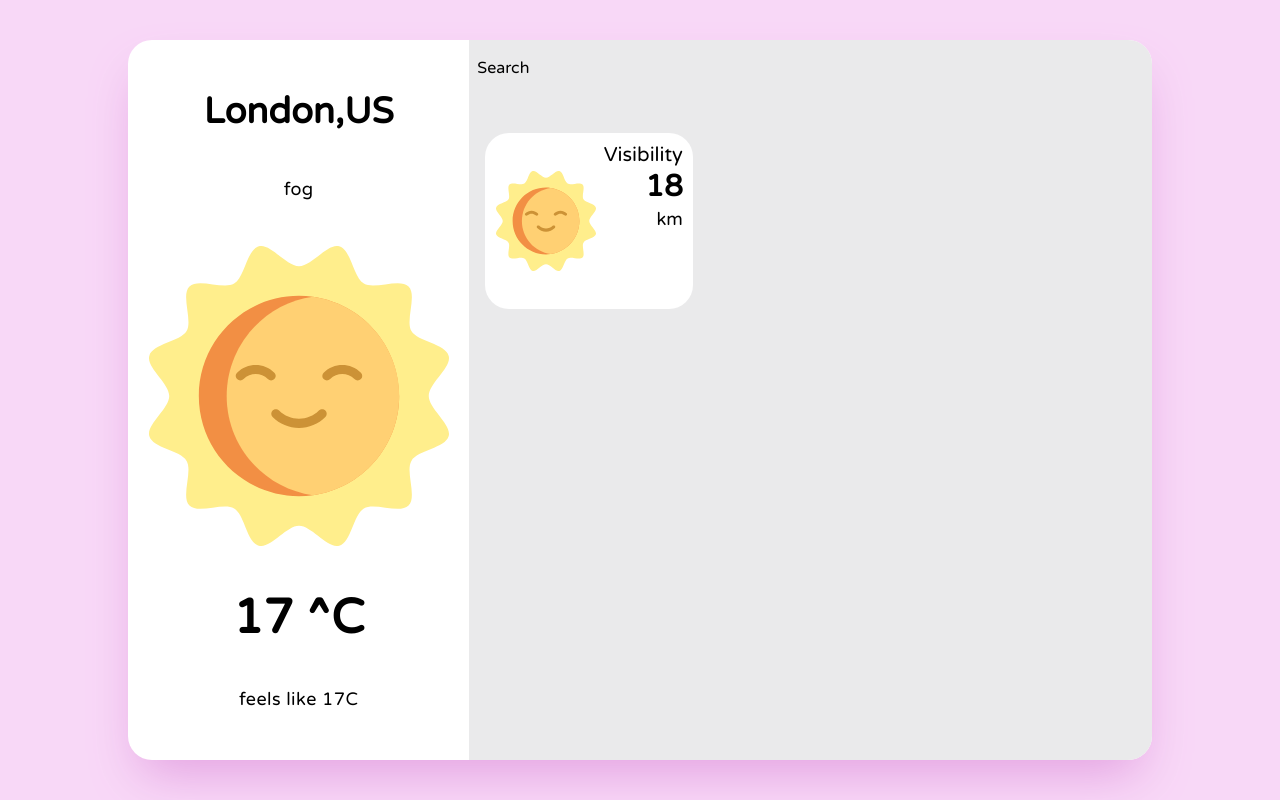
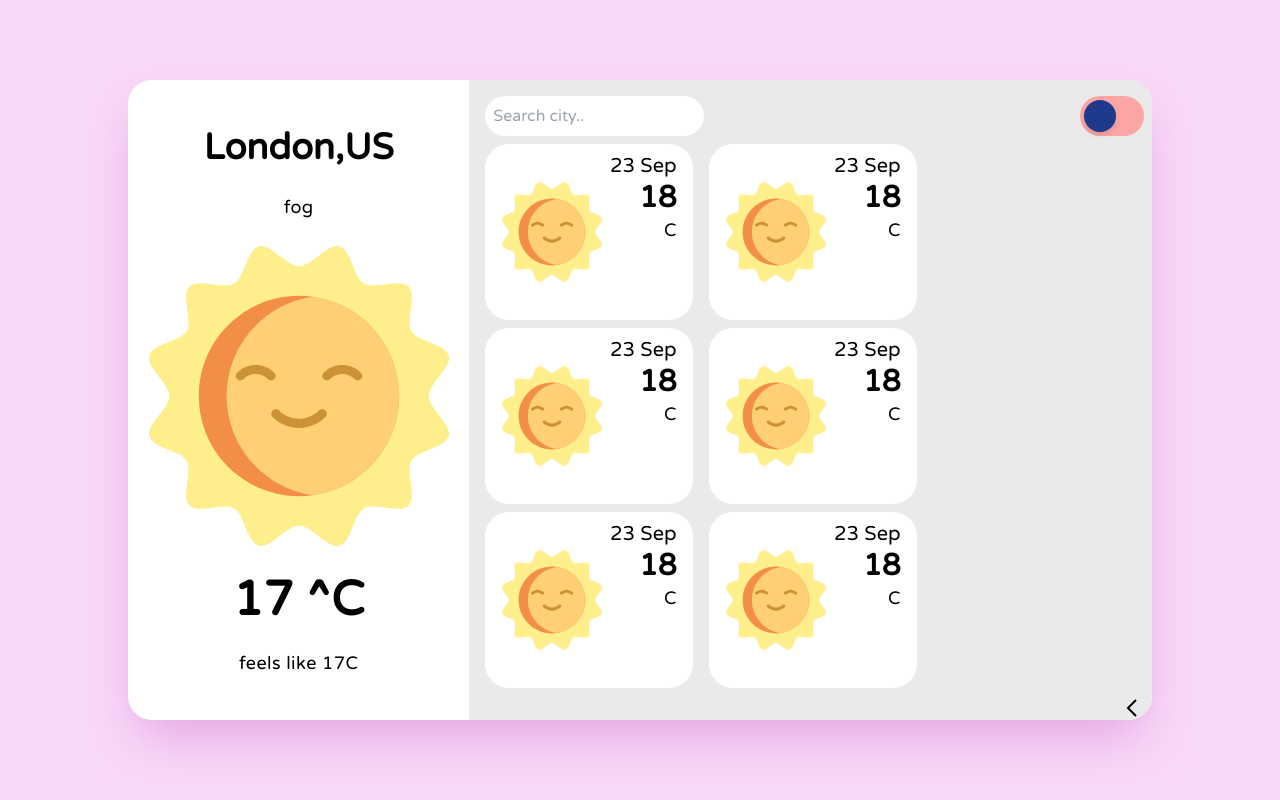
Before and after one commit to Manya67/weatherApp, a React (Vite) app: page / in a window 1280 px wide. Built offline with nearby package versions, Linux system fonts and the light colour scheme.

Commit message:
components division

```diff
--- a/src/App.tsx
+++ b/src/App.tsx
@@ -1,35 +1,24 @@
+import CurrDetails from "./components/CurrDetails";
+import CurrTemp from "./components/CurrTemp";
+import Search from "./components/Search";
+
 function App() {
   return (
-    <div className="bg-[#F8D8F7] h-screen flex justify-center items-center">
-      <div className="h-[90%] w-[80%] bg-white shadow-2xl shadow-[#e3a1e1] rounded-3xl flex items-center justify-center overflow-hidden">
-        <div className="h-[90%] w-1/3 py-4 px-2 flex flex-col overflow-x-hidden justify-between items-center">
-          <h1 className="text-4xl font-semibold">London,US</h1>
-          <p className="text-lg leading-none tracking-wide">fog</p>
-          <img
-            width="300px"
-            height="300px"
-            src={`/01d.svg`}
-            alt="weatherIcon"
-          />
-          <h1 className="text-5xl font-semibold">17 ^C</h1>
-          <p className="text-lg leading-none tracking-wide">feels like 17C</p>
-        </div>
-        <div className="h-full w-2/3 py-4 px-2 bg-[#EAEAEB] flex flex-col justify-start items-center">
-          <div className="h-[10%] w-full">Search</div>
-          <div className="h-[90%] w-full flex justify-start items-start flex-wrap py-2 px-2 gap-x-3">
-            <div className="h-44 w-52 rounded-3xl py-2 px-2 bg-white flex justify-center items-center gap-2">
-              <img
-                width="100px"
-                height="100px"
-                src={`/01d.svg`}
-                alt="weatherIcon"
-              />
-              <div className="h-full flex flex-col items-end justify-start">
-                <h3 className="text-xl font-medium">Visibility</h3>
-                <h4 className="text-3xl font-semibold">18</h4>
-                <p className="text-lg font-normal">km</p>
-              </div>
-            </div>
+    <div className="bg-[#F8D8F7] h-screen flex justify-center items-center gap-4">
+      <div className="h-[80%] w-[80%] bg-white shadow-2xl shadow-[#e3a1e1] rounded-3xl flex items-center justify-center overflow-hidden">
+        <CurrTemp />
+        <div className="h-full w-2/3 py-4 px-2 bg-[#EAEAEB] flex flex-col justify-between items-center">
+          <Search />
+          <CurrDetails />
+          <div className="flex justify-end items-end w-full">
+            <button>
+              {/* <svg xmlns="http://www.w3.org/2000/svg" width="24" height="24">
+                <path d="M7.293 4.707 14.586 12l-7.293 7.293 1.414 1.414L17.414 12 8.707 3.293 7.293 4.707z" />
+              </svg> */}
+              <svg xmlns="http://www.w3.org/2000/svg" width="24" height="24">
+                <path d="M15.293 3.293 6.586 12l8.707 8.707 1.414-1.414L9.414 12l7.293-7.293-1.414-1.414z" />
+              </svg>
+            </button>
           </div>
         </div>
       </div>
--- /dev/null
+++ b/src/components/Card.tsx
@@ -0,0 +1,20 @@
+const Card = () => {
+  return (
+    <div className="h-44 w-52 rounded-3xl py-2 px-2 bg-white flex justify-center items-center gap-2">
+      {/* <img width="100px" height="100px" src={`/01d.svg`} alt="weatherIcon" />
+      <div className="h-full flex flex-col items-end justify-start">
+        <h3 className="text-xl font-medium">Visibility</h3>
+        <h4 className="text-3xl font-semibold">18</h4>
+        <p className="text-lg font-normal">km</p>
+      </div> */}
+      <img width="100px" height="100px" src={`/01d.svg`} alt="weatherIcon" />
+      <div className="h-full flex flex-col items-end justify-start">
+        <h3 className="text-xl font-medium">23 Sep</h3>
+        <h4 className="text-3xl font-semibold">18</h4>
+        <p className="text-lg font-normal">C</p>
+      </div>
+    </div>
+  );
+};
+
+export default Card;
--- /dev/null
+++ b/src/components/CurrDetails.tsx
@@ -0,0 +1,16 @@
+import Card from "./Card";
+
+const CurrDetails = () => {
+  return (
+    <div className="w-full flex justify-start items-start flex-wrap py-2 px-2 gap-x-4 gap-y-2">
+      <Card />
+      <Card />
+      <Card />
+      <Card />
+      <Card />
+      <Card />
+    </div>
+  );
+};
+
+export default CurrDetails;
--- /dev/null
+++ b/src/components/CurrTemp.tsx
@@ -0,0 +1,13 @@
+const CurrTemp = () => {
+  return (
+    <div className="h-[90%] w-1/3 py-4 px-2 flex flex-col overflow-x-hidden justify-between items-center">
+      <h1 className="text-4xl font-semibold">London,US</h1>
+      <p className="text-lg leading-none tracking-wide">fog</p>
+      <img width="300px" height="300px" src={`/01d.svg`} alt="weatherIcon" />
+      <h1 className="text-5xl font-semibold">17 ^C</h1>
+      <p className="text-lg leading-none tracking-wide">feels like 17C</p>
+    </div>
+  );
+};
+
+export default CurrTemp;
--- /dev/null
+++ b/src/components/Search.tsx
@@ -0,0 +1,24 @@
+const Search = () => {
+  return (
+    <div className="h-[10%] w-full flex justify-between items-center px-2">
+      <input
+        type="search"
+        className="py-2 px-2 rounded-3xl outline-none"
+        placeholder="Search city.."
+      />
+      <div className="w-[25%] flex h-full justify-end items-center px-2">
+        <label className="flex cursor-pointer select-none w-16 h-full items-center">
+          <div className="relative">
+            <input
+              type="checkbox"
+              className="peer absolute left-1/2 -translate-x-1/2 w-full h-full appearance-none rounded-md"
+            />
+            <span className="w-16 h-10 flex items-center flex-shrink-0 ml-4 p-1 bg-red-300 rounded-full duration-300 ease-in-out peer-checked:bg-green-400 after:w-8 after:h-8 after:bg-blue-900 after:rounded-full after:shadow-md after:duration-300 peer-checked:after:translate-x-6 after:content-center"></span>
+          </div>
+        </label>
+      </div>
+    </div>
+  );
+};
+
+export default Search;
--- /dev/null
+++ b/src/components/Switcher.tsx
@@ -0,0 +1,60 @@
+import { useState } from "react";
+
+const Switcher = () => {
+  const [isChecked, setIsChecked] = useState(false);
+
+  const handleCheckboxChange = () => {
+    setIsChecked(!isChecked);
+  };
+
+  return (
+    <>
+      <label className="flex cursor-pointer select-none items-center">
+        <div className="relative">
+          <input
+            type="checkbox"
+            checked={isChecked}
+            onChange={handleCheckboxChange}
+            className="sr-only"
+          />
+          <div className="block h-8 w-14 rounded-full bg-[#E5E7EB]"></div>
+          <div className="dot absolute left-1 top-1 flex h-6 w-6 items-center justify-center rounded-full bg-white transition">
+            <span className={`${isChecked ? "flex" : "hidden"}`}>
+              <svg
+                width="11"
+                height="8"
+                viewBox="0 0 11 8"
+                fill="none"
+                xmlns="http://www.w3.org/2000/svg"
+              >
+                <path
+                  d="M10.0915 0.951972L10.0867 0.946075L10.0813 0.940568C9.90076 0.753564 9.61034 0.753146 9.42927 0.939309L4.16201 6.22962L1.58507 3.63469C1.40401 3.44841 1.11351 3.44879 0.932892 3.63584C0.755703 3.81933 0.755703 4.10875 0.932892 4.29224L0.932878 4.29225L0.934851 4.29424L3.58046 6.95832C3.73676 7.11955 3.94983 7.2 4.1473 7.2C4.36196 7.2 4.55963 7.11773 4.71406 6.9584L10.0468 1.60234C10.2436 1.4199 10.2421 1.1339 10.0915 0.951972ZM4.2327 6.30081L4.2317 6.2998C4.23206 6.30015 4.23237 6.30049 4.23269 6.30082L4.2327 6.30081Z"
+                  fill="white"
+                  stroke="white"
+                  strokeWidth="0.4"
+                ></path>
+              </svg>
+            </span>
+            <span className={`${isChecked ? "hidden" : "flex"}`}>
+              <svg
+                className="h-4 w-4 stroke-current"
+                fill="none"
+                viewBox="0 0 24 24"
+                xmlns="http://www.w3.org/2000/svg"
+              >
+                <path
+                  strokeLinecap="round"
+                  strokeLinejoin="round"
+                  strokeWidth="2"
+                  d="M6 18L18 6M6 6l12 12"
+                ></path>
+              </svg>
+            </span>
+          </div>
+        </div>
+      </label>
+    </>
+  );
+};
+
+export default Switcher;
--- /dev/null
+++ b/src/components/WeekTemp.tsx
@@ -0,0 +1,5 @@
+const WeekTemp = () => {
+  return <div>WeekTemp</div>;
+};
+
+export default WeekTemp;
```
